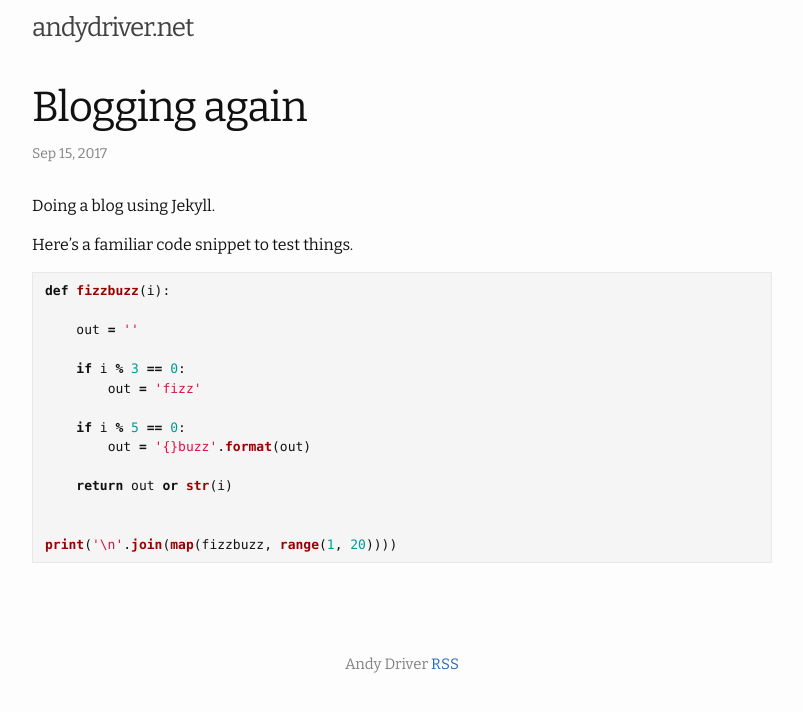
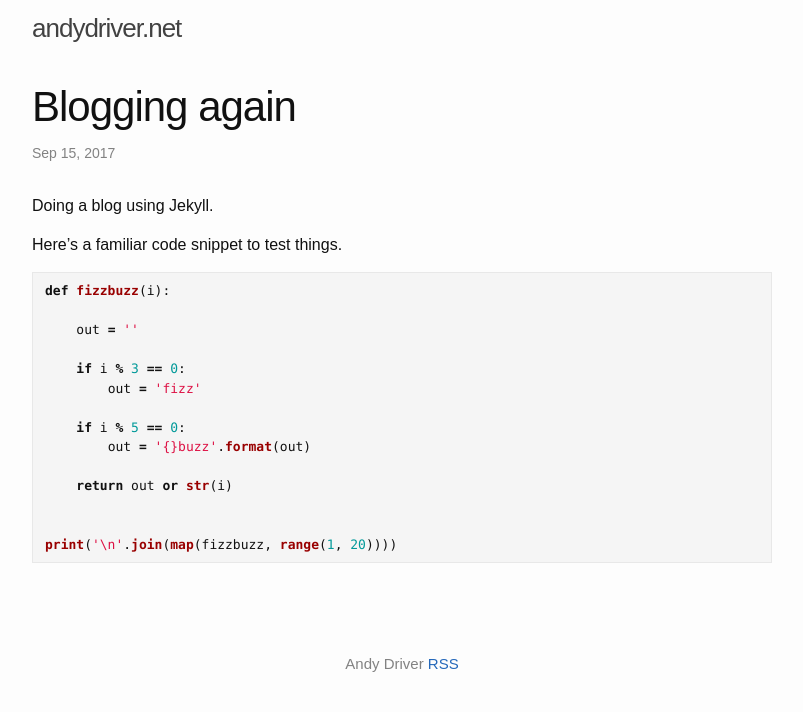
Before and after one commit to andyhd/andyhd.github.io, a Jekyll site: the page built from _posts/2017-09-15-blogging-again.md, in a window 1280 px wide. Shown: the top 712 px of the page, without its empty margins (238-1041 px from the left). Built offline with Jekyll 4.4.1, drawn with Linux system fonts in a browser that asks for light colours.

Commit message:
Change base font

```diff
--- a/_includes/head.html
+++ b/_includes/head.html
@@ -17,7 +17,7 @@
     <meta name="keywords" content="{{ keywords }}">
   {% endif %}
 
-  <link href="https://fonts.googleapis.com/css?family=Bitter" rel="stylesheet">
+  <link href="https://fonts.googleapis.com/css?family=Libre+Baskerville" rel="stylesheet">
   <link rel="stylesheet" href="{{ "/assets/css/style.css" | relative_url }}">
   <link rel="canonical" href="{{ canonical }}">
   {% assign feed_path = "/feed.xml" %}
--- a/_sass/whiteglass.scss
+++ b/_sass/whiteglass.scss
@@ -1,5 +1,5 @@
 // Define defaults for each variable.
-$base-font-family: Bitter, "Apple SD Gothic Neo", "Noto Sans", "Source Han Sans", "Noto Sans CJK JP", "Source Han Sans JP", "Noto Sans CJK KR", "Source Han Sans KR", NanumBarunGothic, AppleGothic, "Malgun Gothic", Dotum, sans-serif !default;
+$base-font-family: "Libre Baskerville", sans-serif !default;
 $monospace-font-family: Monaco, Menlo, Consolas, "Courier New", DotumChe, monospace !default;
 $base-font-size:   16px !default;
 $base-font-weight: 400 !default;
```
